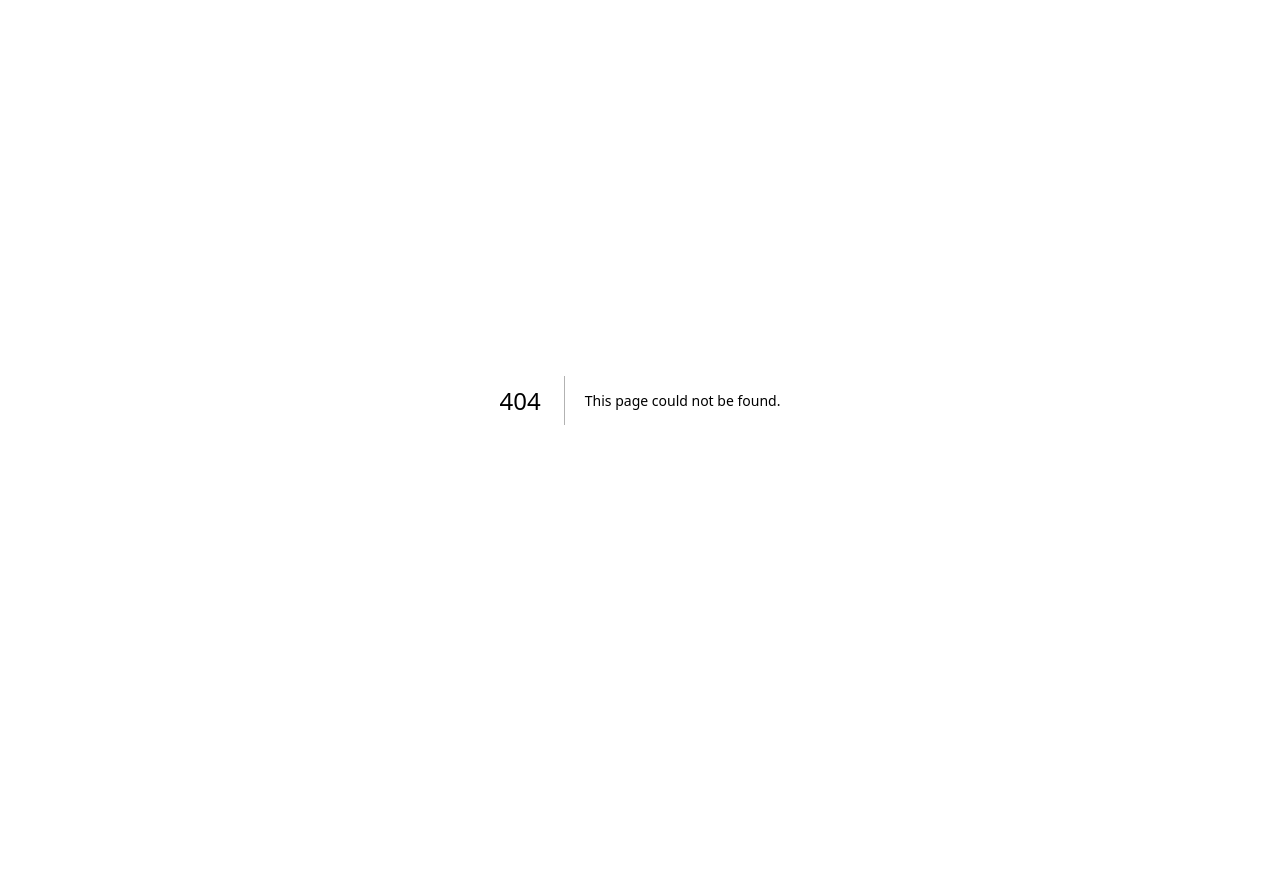
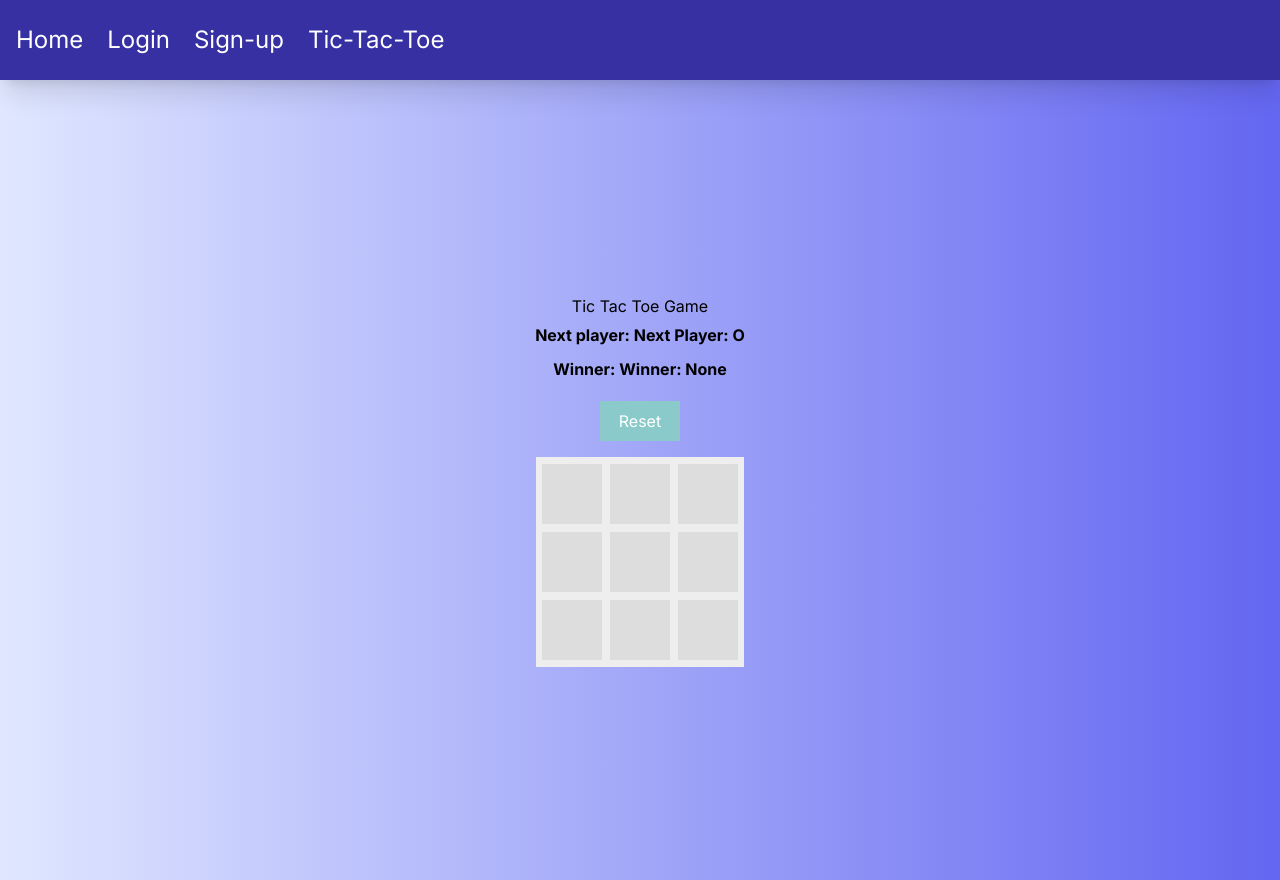
Before and after one commit to chinosj89/nextjs-auth, a Next.js app: page /tictactoe in a window 1280 px wide. Before the commit this address had no page. Before the commit the page ends 800 px from the top, so only its background shows below. Built offline with nearby package versions, Linux system fonts and the light colour scheme.

Commit message:
added tic tac toe from previous study

```diff
--- a/src/app/components/Navbar.jsx
+++ b/src/app/components/Navbar.jsx
@@ -1,5 +1,4 @@
 import Link from "next/link";
-
 const Navbar = () => {
 
     return (
@@ -13,6 +12,8 @@ const Navbar = () => {
                         <Link href="/login">Login</Link>
 
                         <Link href="/signup">Sign-up</Link>
+
+                        <Link href='/tictactoe'>Tic-Tac-Toe</Link>
                     </div>
                 </div>
             </div>
--- /dev/null
+++ b/src/app/tictactoe/page.jsx
@@ -0,0 +1,174 @@
+"use client"
+import React, { useState } from 'react';
+import Layout from '../components/Layout';
+
+const rowStyle = {
+    display: 'flex'
+};
+
+const squareStyle = {
+    'width': '60px',
+    'height': '60px',
+    'backgroundColor': '#ddd',
+    'margin': '4px',
+    'display': 'flex',
+    'justifyContent': 'center',
+    'alignItems': 'center',
+    'fontSize': '20px',
+    'color': 'white'
+};
+
+const boardStyle = {
+    'backgroundColor': '#eee',
+    'width': '208px',
+    'alignItems': 'center',
+    'justifyContent': 'center',
+    'display': 'flex',
+    'flexDirection': 'column',
+    'border': '3px #eee solid'
+};
+
+const containerStyle = {
+    'display': 'flex',
+    'alignItems': 'center',
+    'flexDirection': 'column'
+};
+
+const instructionsStyle = {
+    'marginTop': '5px',
+    'marginBottom': '5px',
+    'fontWeight': 'bold',
+    'fontSize': '16px'
+};
+
+const buttonStyle = {
+    'marginTop': '15px',
+    'marginBottom': '16px',
+    'width': '80px',
+    'height': '40px',
+    'backgroundColor': '#8acaca',
+    'color': 'white',
+    'fontSize': '16px'
+};
+
+function Square({ value, onSquareClick }) {
+    return (
+        <div
+            className="square"
+            style={squareStyle}
+            onClick={onSquareClick}
+        >
+            {value}
+        </div>
+    );
+}
+
+function Board({ isNext, squares, onPlay, onReset }) {
+    function handleClick(i) {
+        if (calculateWinner(squares) || squares[i]) {
+            return;
+        }
+
+        const nextSquares = squares.slice();
+        if (isNext) {
+            nextSquares[i] = 'X';
+        } else {
+            nextSquares[i] = 'O';
+        }
+        onPlay(nextSquares);
+    }
+
+    const winner = calculateWinner(squares);
+    let status;
+    if (winner) {
+        status = 'Winner: ' + winner;
+    } else {
+        status = 'Next Player: ' + (isNext ? 'X' : 'O');
+    }
+    return (
+        <div style={containerStyle} className="gameBoard">
+            <div id="statusArea" className="status" style={instructionsStyle}>
+                Next player: <span>{status}</span>
+            </div>
+            <div id="winnerArea" className="winner" style={instructionsStyle}>
+                Winner: <span>{winner ? `Winner: ${winner}` : 'Winner: None'}</span>
+            </div>
+            <button style={buttonStyle} onClick={onReset}>
+                Reset
+            </button>
+            <div style={boardStyle}>
+                <div className="board-row" style={rowStyle}>
+                    <Square value={squares[0]} onSquareClick={() => handleClick(0)} />
+                    <Square value={squares[1]} onSquareClick={() => handleClick(1)} />
+                    <Square value={squares[2]} onSquareClick={() => handleClick(2)} />
+                </div>
+                <div className="board-row" style={rowStyle}>
+                    <Square value={squares[3]} onSquareClick={() => handleClick(3)} />
+                    <Square value={squares[4]} onSquareClick={() => handleClick(4)} />
+                    <Square value={squares[5]} onSquareClick={() => handleClick(5)} />
+                </div>
+                <div className="board-row" style={rowStyle}>
+                    <Square value={squares[6]} onSquareClick={() => handleClick(6)} />
+                    <Square value={squares[7]} onSquareClick={() => handleClick(7)} />
+                    <Square value={squares[8]} onSquareClick={() => handleClick(8)} />
+                </div>
+            </div>
+        </div>
+    );
+}
+
+function Game() {
+    const [squares, setSquares] = useState(Array(9).fill(null));
+    const isNext = squares.filter((s) => s === null).length % 2 === 0;
+
+    function handlePlay(nextSquares) {
+        setSquares(nextSquares);
+    }
+
+    function handleReset() {
+        setSquares(Array(9).fill(null));
+    }
+
+    return (
+        <div className="game">
+            <div className="game-board">
+                <Board isNext={isNext} squares={squares} onPlay={handlePlay} onReset={handleReset} />
+            </div>
+        </div>
+    );
+}
+
+function calculateWinner(squares) {
+    const lines = [
+        [0, 1, 2],
+        [3, 4, 5],
+        [6, 7, 8],
+        [0, 3, 6],
+        [1, 4, 7],
+        [2, 5, 8],
+        [0, 4, 8],
+        [2, 4, 6],
+    ];
+
+    for (let i = 0; i < lines.length; i++) {
+        const [a, b, c] = lines[i];
+        if (squares[a] && squares[a] === squares[b] && squares[a] === squares[c]) {
+            return squares[a];
+        }
+    }
+    return null;
+}
+
+export default function TicTacToePage() {
+    return (
+        <Layout>
+            <div className='p-12 flex flex-col items-center justify-center min-h-screen bg-gradient-to-r from-indigo-100 to-indigo-500'>
+                <h1 className='text-black'>Tic Tac Toe Game</h1>
+
+                <Game />
+
+            </div>
+
+        </Layout>
+    );
+}
```
